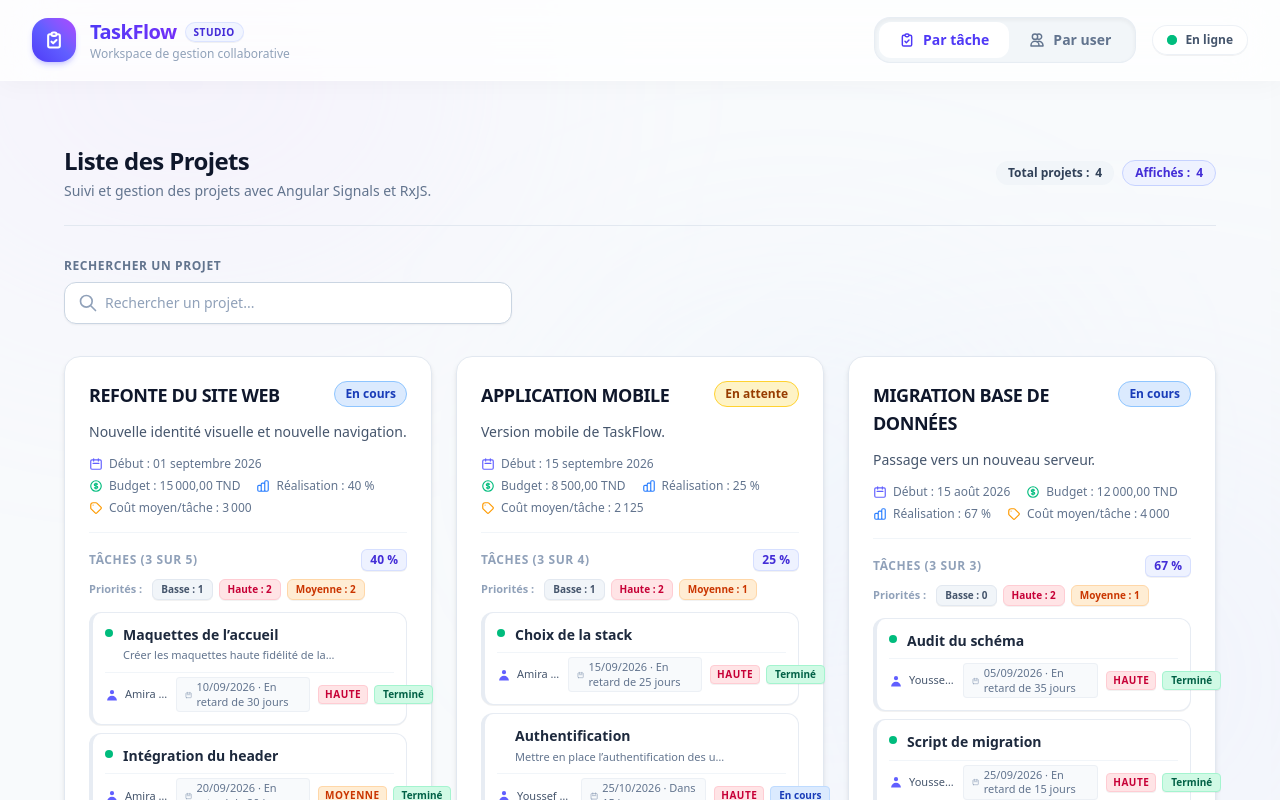
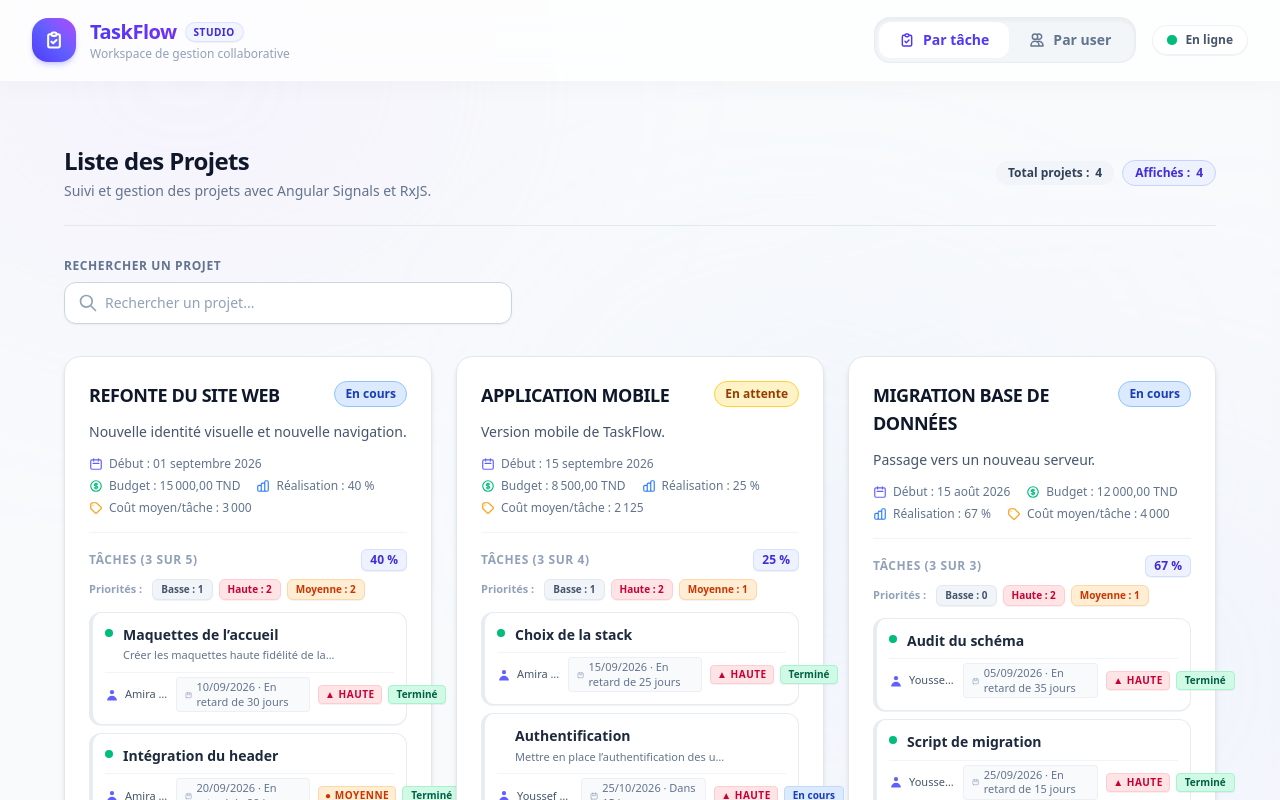
Before and after one commit to omarsafi3/tp_front, an Angular app in the folder TaskFlow/: page / in a window 1280 px wide. Shown: the top 800 px of the page. Built offline with nearby package versions, Linux system fonts and the light colour scheme.

Commit message:
feat(tasks): use @if with alias and @switch for task priority symbols

```diff
--- a/TaskFlow/src/app/features/projects/components/task-list/task-list.html
+++ b/TaskFlow/src/app/features/projects/components/task-list/task-list.html
@@ -29,10 +29,10 @@
                 {{ task.title }}
               </span>
 
-              <!-- Description tronquée à 40 caractères -->
-              @if (task.description) {
+              <!-- Description tronquée affichée uniquement si elle existe -->
+              @if (task.description; as desc) {
                 <p class="text-[11px] text-slate-500 mt-0.5 leading-relaxed break-words">
-                  {{ task.description | truncate:40 }}
+                  {{ desc | truncate:40 }}
                 </p>
               }
             </div>
@@ -51,28 +51,39 @@
                 </span>
               }
 
-              <!-- Échéance avec date formatée et texte relatif via DeadlinePipe -->
-              @if (task.dueDate) {
+              <!-- Échéance : @if avec alias (mot-clé as) pour ne pas répéter l'expression -->
+              @if (task.dueDate; as dueDate) {
                 <span class="inline-flex items-center gap-1 text-[11px] font-medium text-slate-500 bg-slate-50 px-2 py-0.5 rounded border border-slate-200/50">
                   <svg xmlns="http://www.w3.org/2000/svg" class="w-3 h-3 text-slate-400" fill="none" viewBox="0 0 24 24" stroke="currentColor">
                     <path stroke-linecap="round" stroke-linejoin="round" stroke-width="2" d="M8 7V3m8 4V3m-9 8h10M5 21h14a2 2 0 002-2V7a2 2 0 00-2-2H5a2 2 0 00-2 2v12a2 2 0 002 2z" />
                   </svg>
-                  <span>{{ task.dueDate | date:'dd/MM/yyyy' }} · {{ task.dueDate | deadline }}</span>
+                  <span>{{ dueDate | date:'dd/MM/yyyy' }} · {{ dueDate | deadline }}</span>
                 </span>
               } @else {
                 <span class="inline-flex items-center gap-1 text-[11px] font-medium text-slate-400 italic bg-slate-50/60 px-2 py-0.5 rounded border border-dashed border-slate-200/50">
-                  <span>{{ task.dueDate | deadline }}</span>
+                  <span>Aucune échéance</span>
                 </span>
               }
             </div>
 
             <!-- Badges Priorité & Statut -->
             <div class="flex items-center gap-1.5 shrink-0">
+              <!-- Symbole devant la priorité avec @switch -->
               <span
                 class="inline-flex items-center px-1.5 py-0.5 rounded text-[10px] font-bold uppercase tracking-wider border shadow-2xs"
                 [ngClass]="getPriorityBadgeClass(task.priority)"
               >
-                {{ task.priority }}
+                @switch (task.priority) {
+                  @case ('Haute') {
+                    <span>▲ Haute</span>
+                  }
+                  @case ('Moyenne') {
+                    <span>● Moyenne</span>
+                  }
+                  @default {
+                    <span>▼ Basse</span>
+                  }
+                }
               </span>
 
               <span
```
